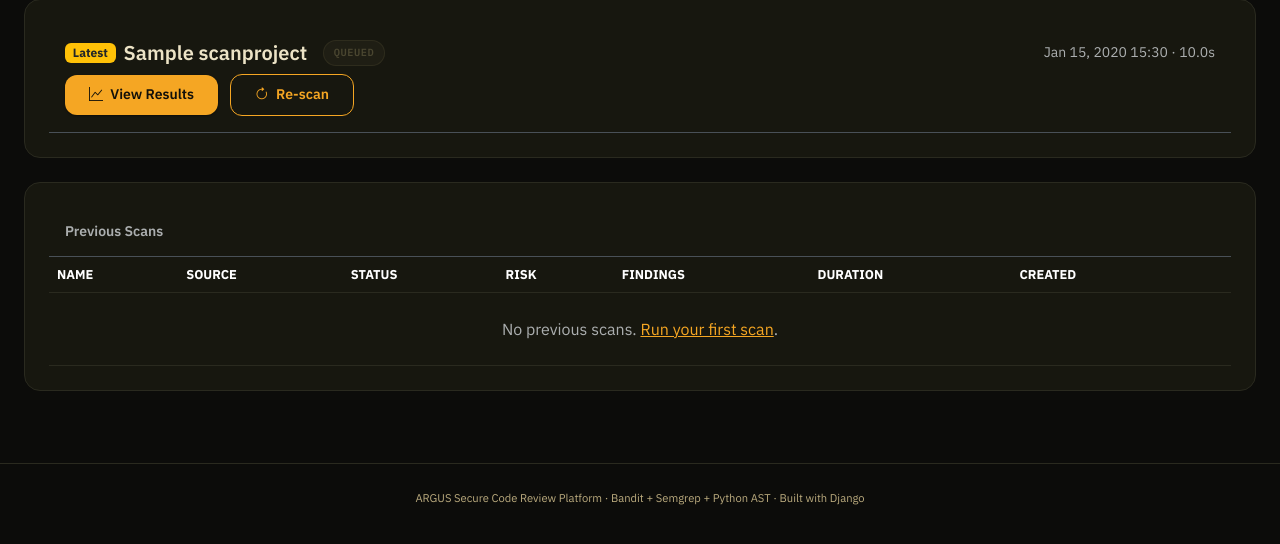
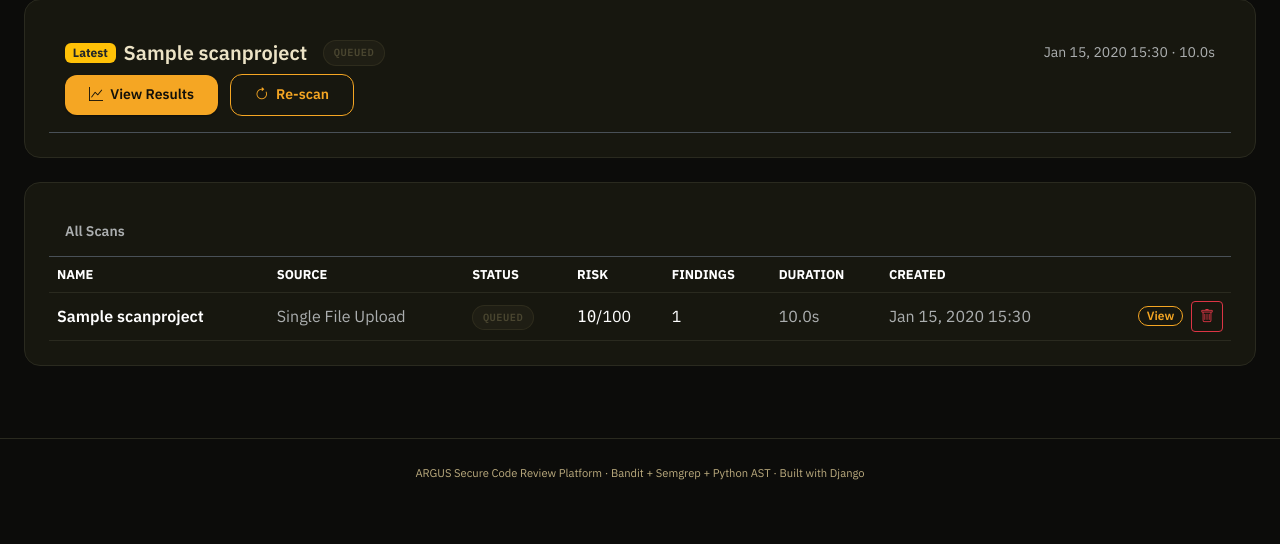
Before and after one commit to Ayushman-Prajapati/ARGUS, a Django app: page /scans/ in a window 1280 px wide. Shown: the part 155-699 px from the top of the page. Run offline with Django 5.2, Linux system fonts and the light colour scheme; a user stored in the database is signed in; tables that the repository leaves empty hold one stand-in row (values such as "Sample post").

Commit message:
feat(scan-experience): finalize interactive scan workflow and homepage demo

```diff
--- a/templates/scanner/scan_list.html
+++ b/templates/scanner/scan_list.html
@@ -39,7 +39,7 @@
 
 <div class="argus-card">
     <div class="p-3 border-bottom" style="border-color: var(--argus-border);">
-        <h6 class="fw-semibold mb-0 text-muted small">Previous Scans</h6>
+        <h6 class="fw-semibold mb-0 text-muted small">All Scans</h6>
     </div>
     <div class="table-responsive">
         <table class="table align-middle mb-0">
@@ -49,7 +49,7 @@
                 </tr>
             </thead>
             <tbody>
-            {% for scan in projects|slice:"1:" %}
+            {% for scan in projects %}
                 <tr>
                     <td class="fw-semibold">{{ scan.name|truncatechars:45 }}</td>
                     <td class="text-muted">{{ scan.get_source_type_display }}</td>
@@ -75,7 +75,7 @@
                     </td>
                 </tr>
             {% empty %}
-                <tr><td colspan="8" class="text-center text-muted py-4">No previous scans. <a href="{% url 'scanner:upload_file' %}">Run your first scan</a>.</td></tr>
+                <tr><td colspan="8" class="text-center text-muted py-4">No scans yet. <a href="{% url 'scanner:upload_file' %}">Run your first scan</a>.</td></tr>
             {% endfor %}
             </tbody>
         </table>
```
Also changed, not shown: 1 other file.
